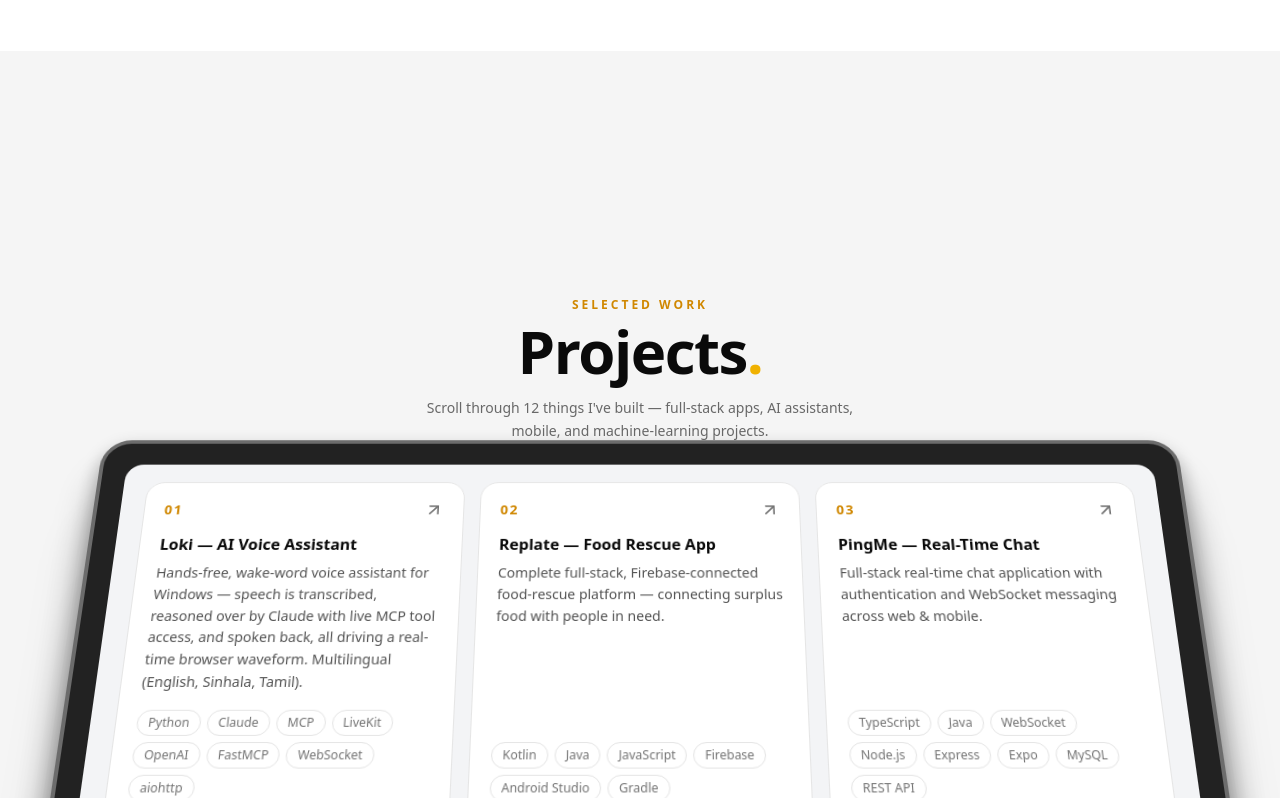
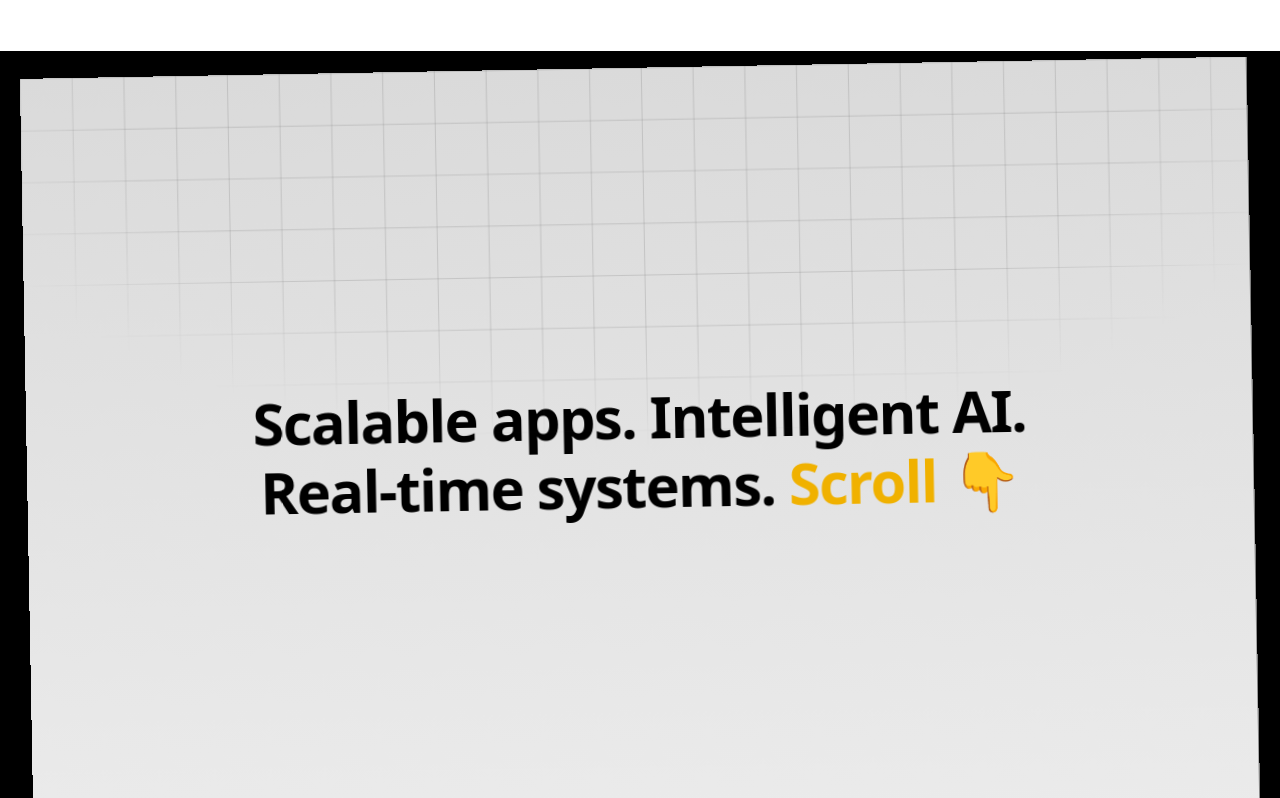
Before and after one commit to RizAhd/Portfolio-Updated, a React (Vite) app: page / in a window 1280 px wide. Shown: the part 1723-2521 px from the top of the page. Built offline with nearby package versions, Linux system fonts and the light colour scheme.

Commit message:
feat: add HeroScroll component to App for enhanced animations

```diff
--- a/src/App.tsx
+++ b/src/App.tsx
@@ -7,6 +7,7 @@ import { About } from '@/components/sections/about'
 import { useTheme } from '@/hooks/use-theme'
 import { useSmoothScroll } from '@/hooks/use-smooth-scroll'
 
+const HeroScroll = lazy(() => import('@/components/ui/hero-scroll-animation'))
 const Projects = lazy(() =>
   import('@/components/sections/projects').then((m) => ({ default: m.Projects }))
 )
@@ -43,6 +44,7 @@ function App() {
       <TechMarquee />
       <About />
       <Suspense fallback={<SectionFallback />}>
+        <HeroScroll />
         <Projects />
         <Quote />
         <Skills />
```
